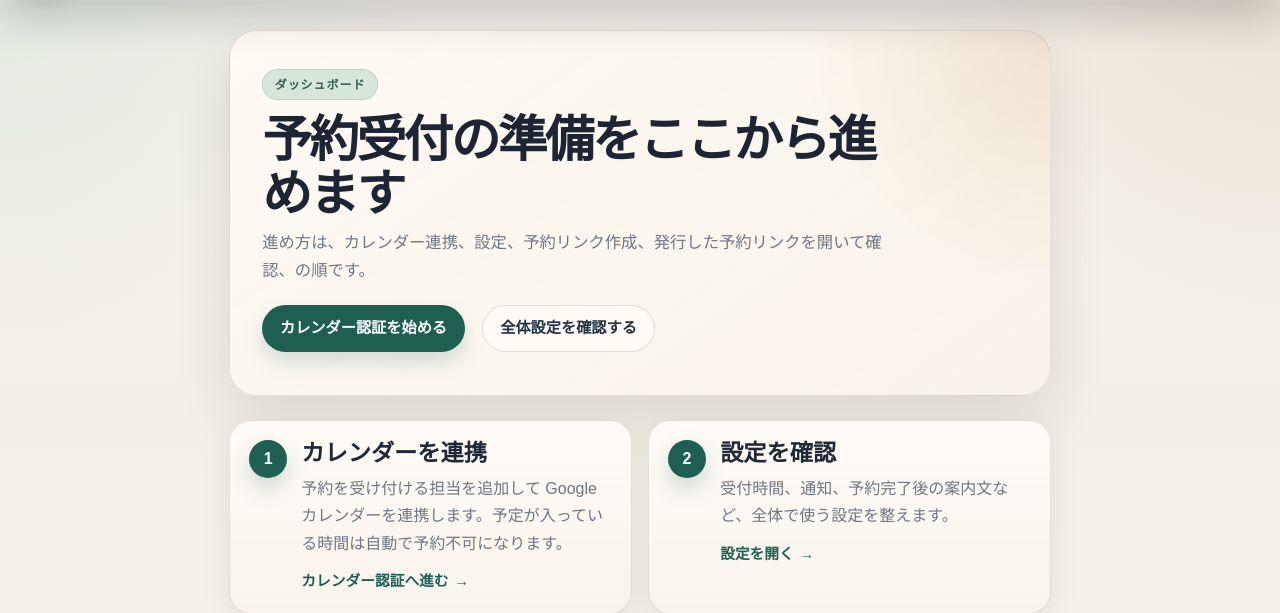
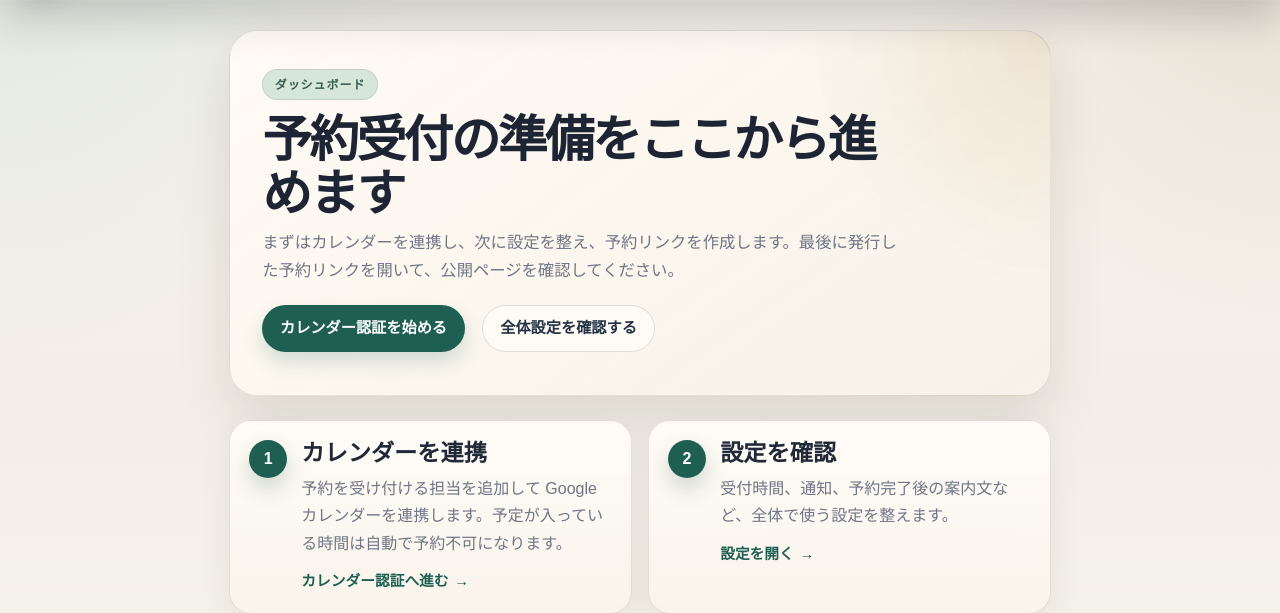
Before and after one commit to stezuka-lab/booking-app, a FastAPI app: template app/web/templates/home.html in a window 1280 px wide. Shown: the part 75-688 px from the top of the page. Run offline with FastAPI, Linux system fonts and the light colour scheme; the template is opened without the code that fills it, so the values that code supplies are empty.

Commit message:
Polish home hero copy

```diff
--- a/app/web/templates/home.html
+++ b/app/web/templates/home.html
@@ -6,7 +6,7 @@
   <div class="hero-home-inner">
     <span class="page-kicker">ダッシュボード</span>
     <h1>予約受付の準備をここから進めます</h1>
-    <p class="hero-home-lead">進め方は、カレンダー連携、設定、予約リンク作成、発行した予約リンクを開いて確認、の順です。</p>
+    <p class="hero-home-lead">まずはカレンダーを連携し、次に設定を整え、予約リンクを作成します。最後に発行した予約リンクを開いて、公開ページを確認してください。</p>
     <div class="hero-home-actions">
       <a class="btn primary" href="/app/calendar">カレンダー認証を始める</a>
       <a class="btn secondary" href="/app/settings">全体設定を確認する</a>
```
